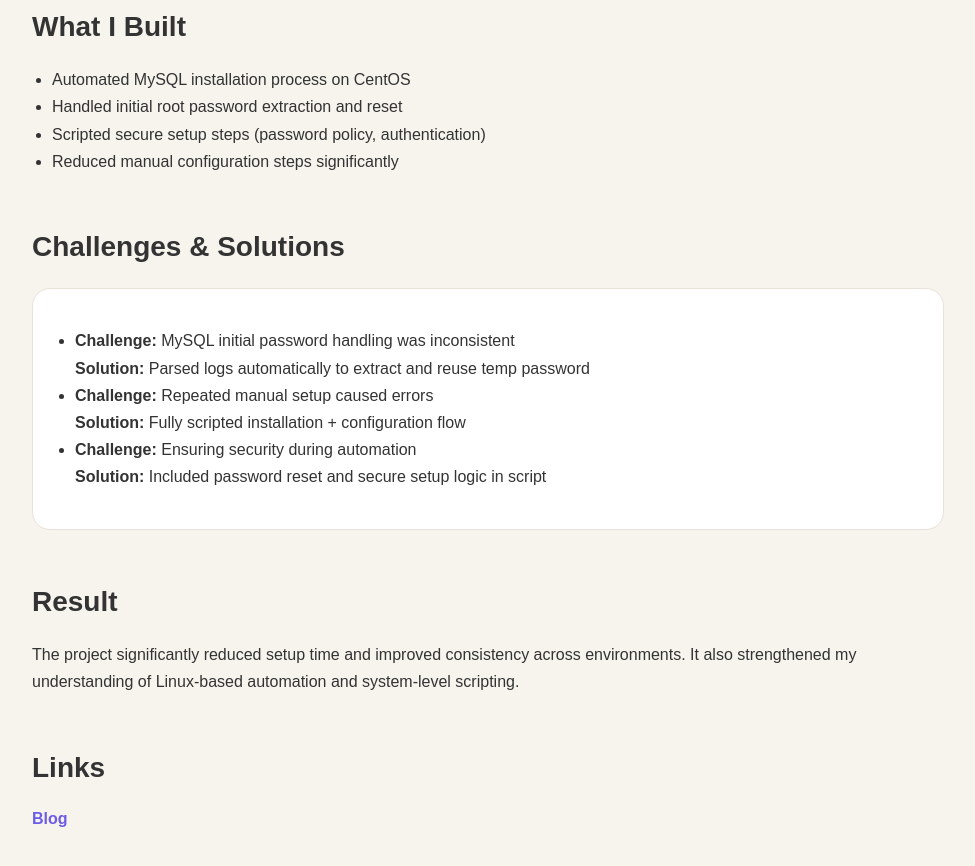
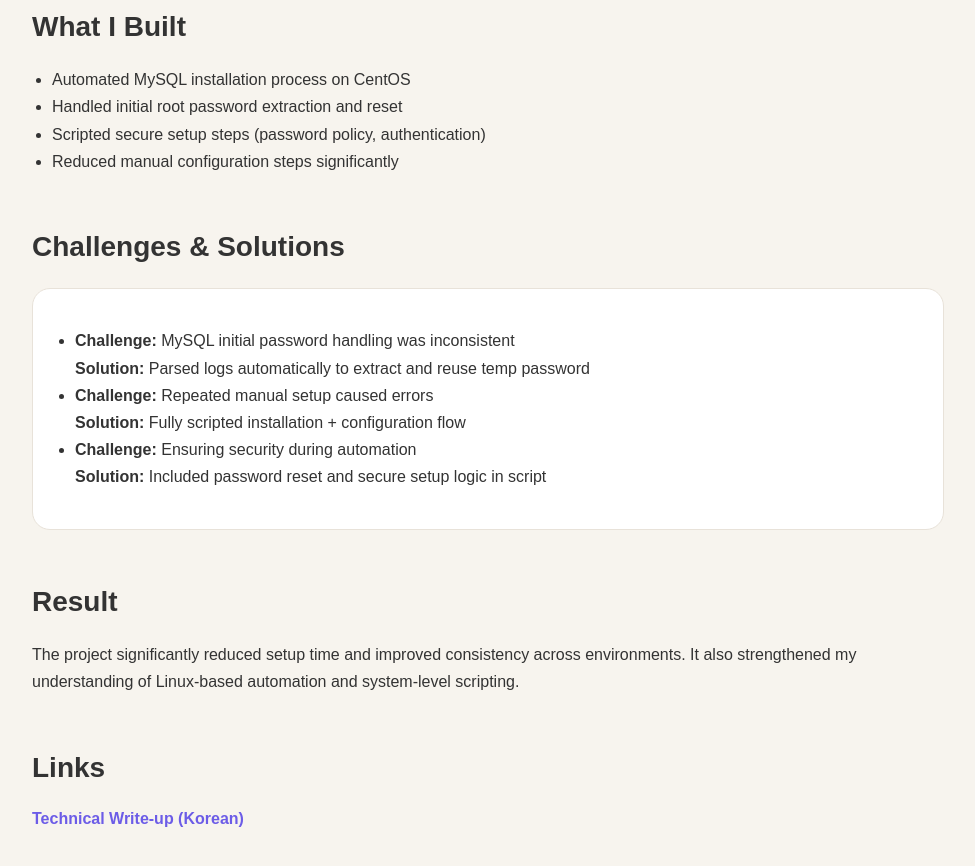
Before and after one commit to xotmfrlox/cloud-native-devops-gcp, a website: page app/projects/infra-automation.html in a window 1280 px wide. Shown: the part 975-1841 px from the top of the page, without its empty margins (152-1127 px from the left). Drawn offline with Linux system fonts and the light colour scheme.

Commit message:
edited some html

```diff
--- a/app/projects/infra-automation.html
+++ b/app/projects/infra-automation.html
@@ -189,7 +189,7 @@
   <section class="section">
     <h2>Links</h2>
     <div class="links">
-      <a href="https://seul96.tistory.com/331" target="_blank">Blog</a>
+      <a href="https://seul96.tistory.com/331" target="_blank">Technical Write-up (Korean)</a>
     </div>
   </section>
 
```
Also changed, not shown: app/projects/auto-trading-system.html (+2 -2 lines).
